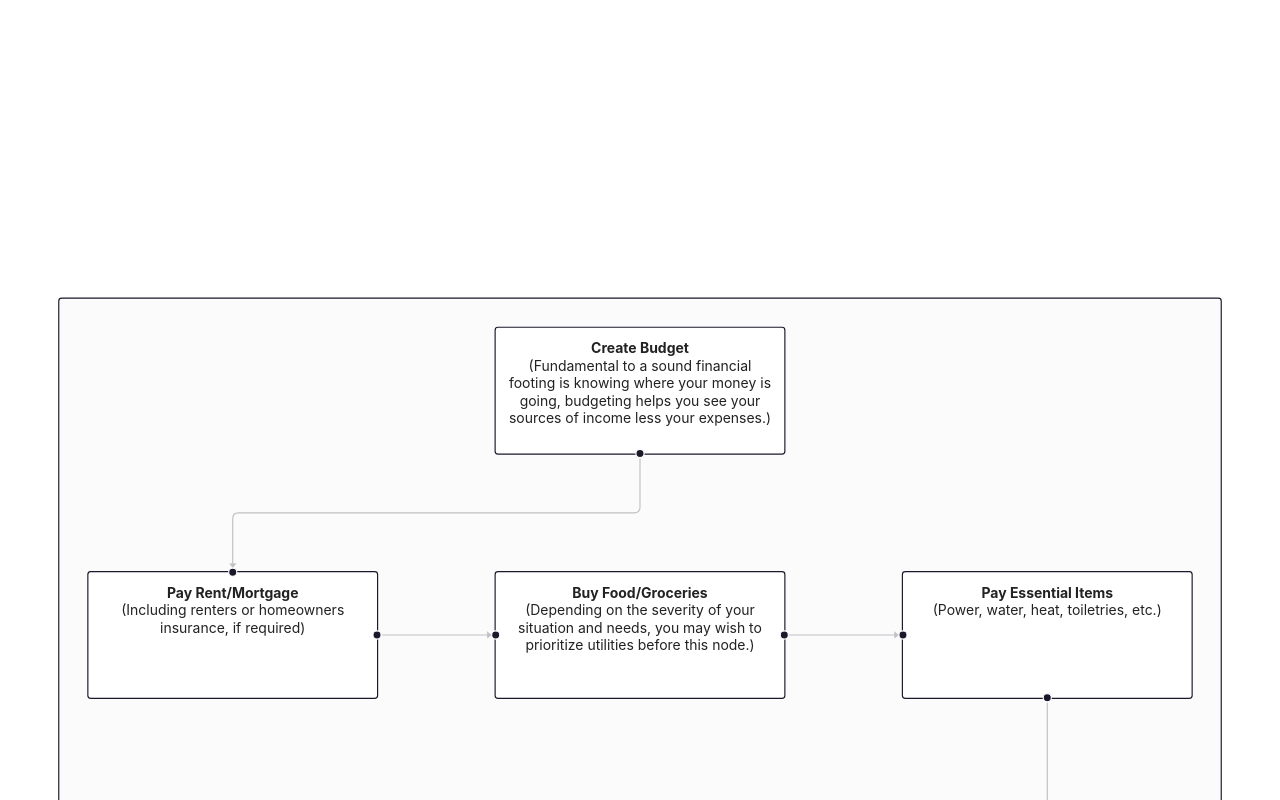
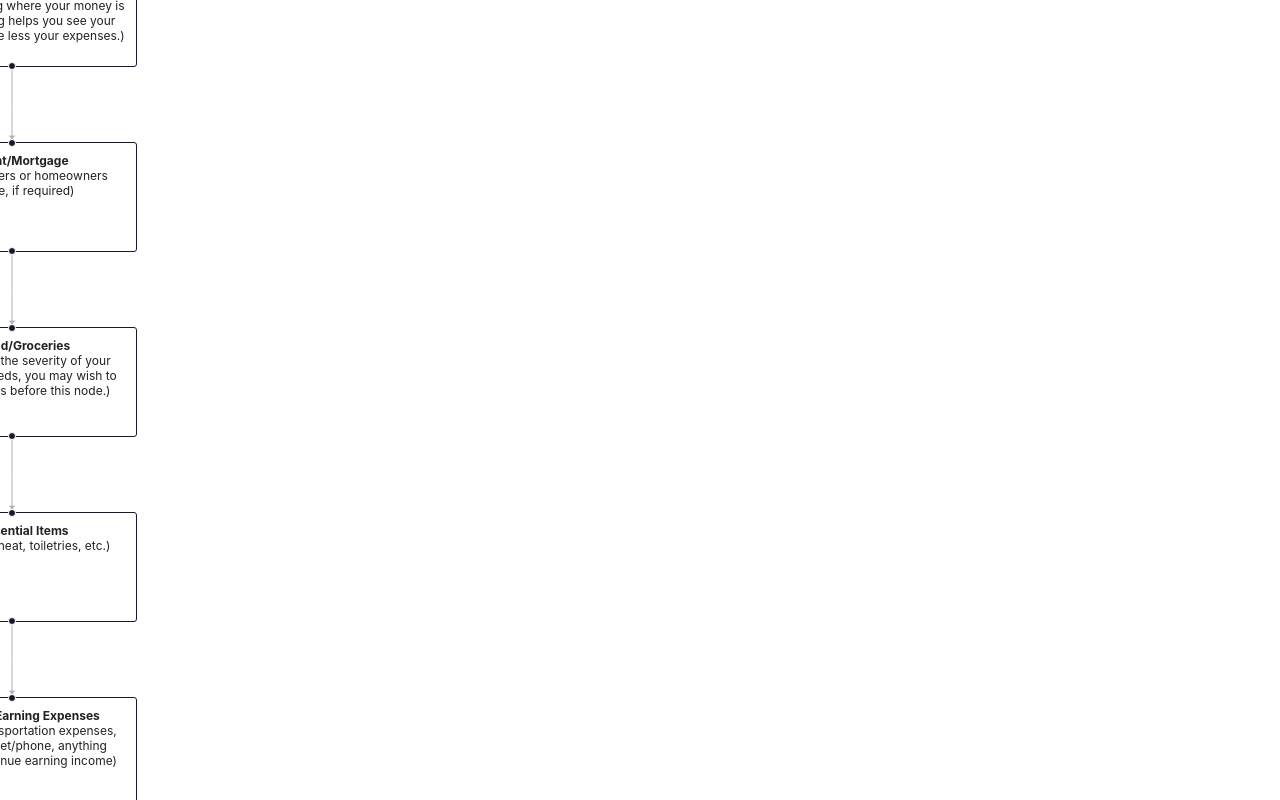
Before and after one commit to AndyN9/personalfinance-prime-directive, a React (Vite) app: page / in a window 1280 px wide. Shown: the top 800 px of the page. Built offline with nearby package versions, Linux system fonts and the light colour scheme.

Commit message:
add automatic layout

```diff
--- a/package.json
+++ b/package.json
@@ -20,9 +20,11 @@
     "defaults"
   ],
   "dependencies": {
+    "elkjs": "^0.7.3-dev",
     "react": "^17.0.2",
     "react-dom": "^17.0.2",
-    "react-flow-renderer": "^10.0.4"
+    "react-flow-renderer": "^10.0.4",
+    "web-worker": "^1.2.0"
   },
   "devDependencies": {
     "@babel/core": "^7.17.8",
--- a/src/SpendingFlowchart/SpendingFlowchart.jsx
+++ b/src/SpendingFlowchart/SpendingFlowchart.jsx
@@ -1,5 +1,6 @@
 import React, { useState } from 'react';
 import ReactFlow, { MiniMap, Controls } from 'react-flow-renderer';
+import createGraphLayout from '../createGraphLayout';
 
 import './spending-flowchart.scss';
 
@@ -7,18 +8,29 @@ import phaseNodes from './data/phaseNodes';
 import spendingNodes from './data/spendingNodes';
 import initialEdges from './data/spendingEdges';
 
-const initialNodes = phaseNodes.concat(spendingNodes);
+// const initialNodes = phaseNodes.concat(spendingNodes);
+const initialNodes = spendingNodes;
 
 export default function SpendingFlowchart() {
   const [nodes, setNodes] = useState(initialNodes);
   const [edges, setEdges] = useState(initialEdges);
+
+  const onInit = (reactFlowInstance) => {
+    createGraphLayout(
+      reactFlowInstance.getNodes(),
+      reactFlowInstance.getEdges()
+    )
+      .then((els) => setNodes(els))
+      .catch((err) => console.error(err));
+    reactFlowInstance.fitView();
+  };
 
   return (
     <div className="spending-flowchart">
       <ReactFlow
         nodes={nodes}
         edges={edges}
-        fitView
+        onInit={onInit}
         nodesDraggable={false}
         nodesConnectable={false}
         elementsSelectable={false}
--- a/src/SpendingFlowchart/data/spendingNodes.jsx
+++ b/src/SpendingFlowchart/data/spendingNodes.jsx
@@ -1,16 +1,6 @@
 import React from 'react';
 
-const MARGIN = 25;
-const GAP = 100;
-const NODE_WIDTH = 250;
-const NODE_HEIGHT = 110;
-
-function getGridPosition(cellX, cellY) {
-  return {
-    x: cellX * (NODE_WIDTH + GAP) + MARGIN,
-    y: cellY * (NODE_HEIGHT + GAP) + MARGIN,
-  };
-}
+// set nodes' initial position in order for onInit / createGraphLayout to work
 
 export default [
   {
@@ -27,8 +17,8 @@ export default [
         </>
       ),
     },
-    position: getGridPosition(1, 0),
-    parentNode: 'phase-0',
+    position: { x: 0, y: 0 },
+    // parentNode: 'phase-0',
     extends: 'parent',
     className: 'step phase-0',
   },
@@ -44,12 +34,10 @@ export default [
         </>
       ),
     },
-    position: getGridPosition(0, 1),
-    parentNode: 'phase-0',
+    position: { x: 0, y: 0 },
+    // parentNode: 'phase-0',
     extends: 'parent',
     className: 'step phase-0',
-    targetPosition: 'top',
-    sourcePosition: 'right',
   },
   {
     id: 'phase-0-step-2',
@@ -64,12 +52,10 @@ export default [
         </>
       ),
     },
-    position: getGridPosition(1, 1),
-    parentNode: 'phase-0',
+    position: { x: 0, y: 0 },
+    // parentNode: 'phase-0',
     extends: 'parent',
     className: 'step phase-0',
-    targetPosition: 'left',
-    sourcePosition: 'right',
   },
   {
     id: 'phase-0-step-3',
@@ -83,12 +69,10 @@ export default [
         </>
       ),
     },
-    position: getGridPosition(2, 1),
-    parentNode: 'phase-0',
+    position: { x: 0, y: 0 },
+    // parentNode: 'phase-0',
     extends: 'parent',
     className: 'step phase-0',
-    targetPosition: 'left',
-    sourcePosition: 'bottom',
   },
   {
     id: 'phase-0-step-4',
@@ -103,12 +87,10 @@ export default [
         </>
       ),
     },
-    position: getGridPosition(2, 2),
-    parentNode: 'phase-0',
+    position: { x: 0, y: 0 },
+    // parentNode: 'phase-0',
     extends: 'parent',
     className: 'step phase-0',
-    targetPosition: 'top',
-    sourcePosition: 'left',
   },
   {
     id: 'phase-0-step-5',
@@ -122,12 +104,10 @@ export default [
         </>
       ),
     },
-    position: getGridPosition(1, 2),
-    parentNode: 'phase-0',
+    position: { x: 0, y: 0 },
+    // parentNode: 'phase-0',
     extends: 'parent',
     className: 'step phase-0',
-    targetPosition: 'right',
-    sourcePosition: 'left',
   },
   {
     id: 'phase-0-step-6',
@@ -141,11 +121,9 @@ export default [
         </>
       ),
     },
-    position: getGridPosition(0, 2),
-    parentNode: 'phase-0',
+    position: { x: 0, y: 0 },
+    // parentNode: 'phase-0',
     extends: 'parent',
     className: 'step phase-0',
-    targetPosition: 'right',
-    sourcePosition: 'bottom',
   },
 ];
--- /dev/null
+++ b/src/createGraphLayout.jsx
@@ -0,0 +1,63 @@
+import Elk from 'elkjs';
+
+/* From https://github.com/wbkd/react-flow/issues/5#issuecomment-954001434 */
+/*
+Get a sense of the parameters at:
+https://rtsys.informatik.uni-kiel.de/elklive/examples.html?e=general%2Fspacing%2FnodesEdges
+*/
+
+const DEFAULT_WIDTH = 250;
+const DEFAULT_HEIGHT = 110;
+const DEFAULT_WIDTH_FOR_ROOT = 170;
+
+const elk = new Elk({
+  defaultLayoutOptions: {
+    'elk.algorithm': 'layered',
+    'elk.direction': 'DOWN',
+    'elk.spacing.nodeNode': '75',
+    'elk.layered.spacing.nodeNodeBetweenLayers': '75',
+  },
+});
+
+const createGraphLayout = async (nodes, edges) => {
+  const elkNodes = [];
+  const elkEdges = [];
+
+  nodes.forEach((flowNode) => {
+    elkNodes.push({
+      id: flowNode.id,
+      width:
+        flowNode.id === '0'
+          ? DEFAULT_WIDTH_FOR_ROOT
+          : flowNode.width ?? DEFAULT_WIDTH,
+      height: flowNode.height ?? DEFAULT_HEIGHT,
+    });
+  });
+
+  edges.forEach((flowEdge) => {
+    elkEdges.push({
+      id: flowEdge.id,
+      target: flowEdge.target,
+      source: flowEdge.source,
+    });
+  });
+
+  const newGraph = await elk.layout({
+    id: 'root',
+    children: elkNodes,
+    edges: elkEdges,
+  });
+
+  return nodes.map((flowNode) => {
+    const node = newGraph?.children?.find((n) => n.id === flowNode.id);
+    if (node?.x && node?.y && node?.width && node?.height) {
+      flowNode.position = {
+        x: node.x - node.width / 2 + Math.random() / 1000,
+        y: node.y - node.height / 2,
+      };
+    }
+    return flowNode;
+  });
+};
+
+export default createGraphLayout;
```
Also changed, not shown: 1 other file (tests, documents, lock files or other folders).
